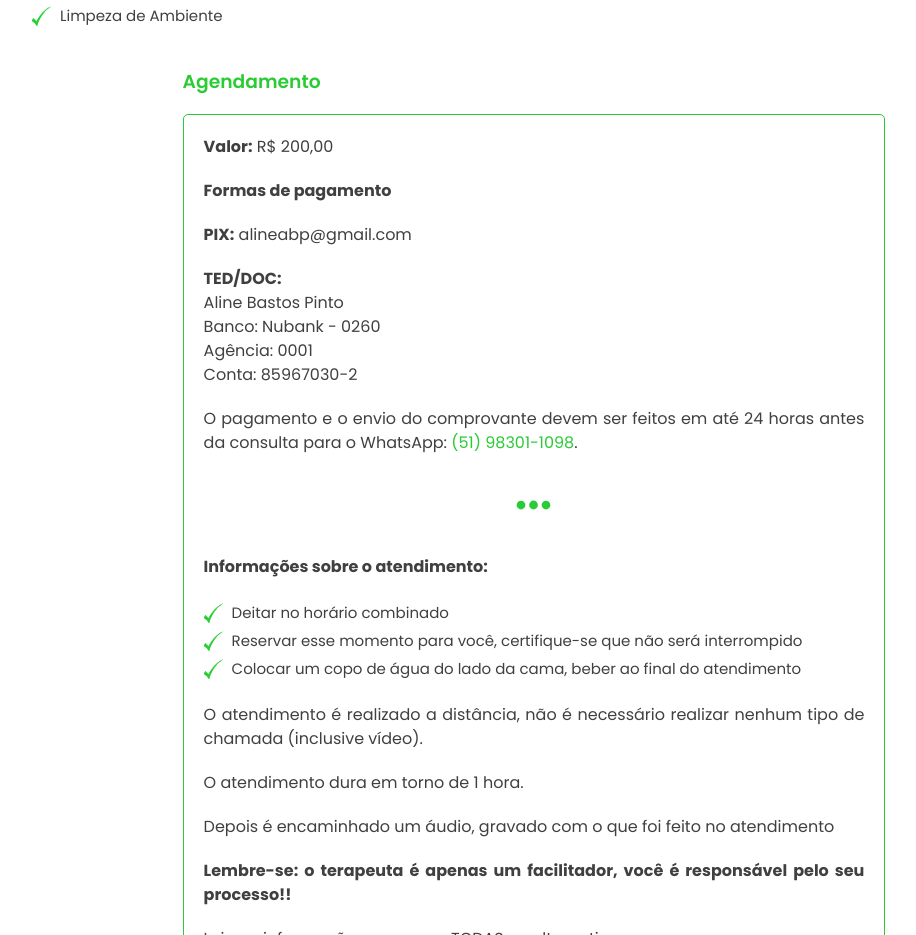
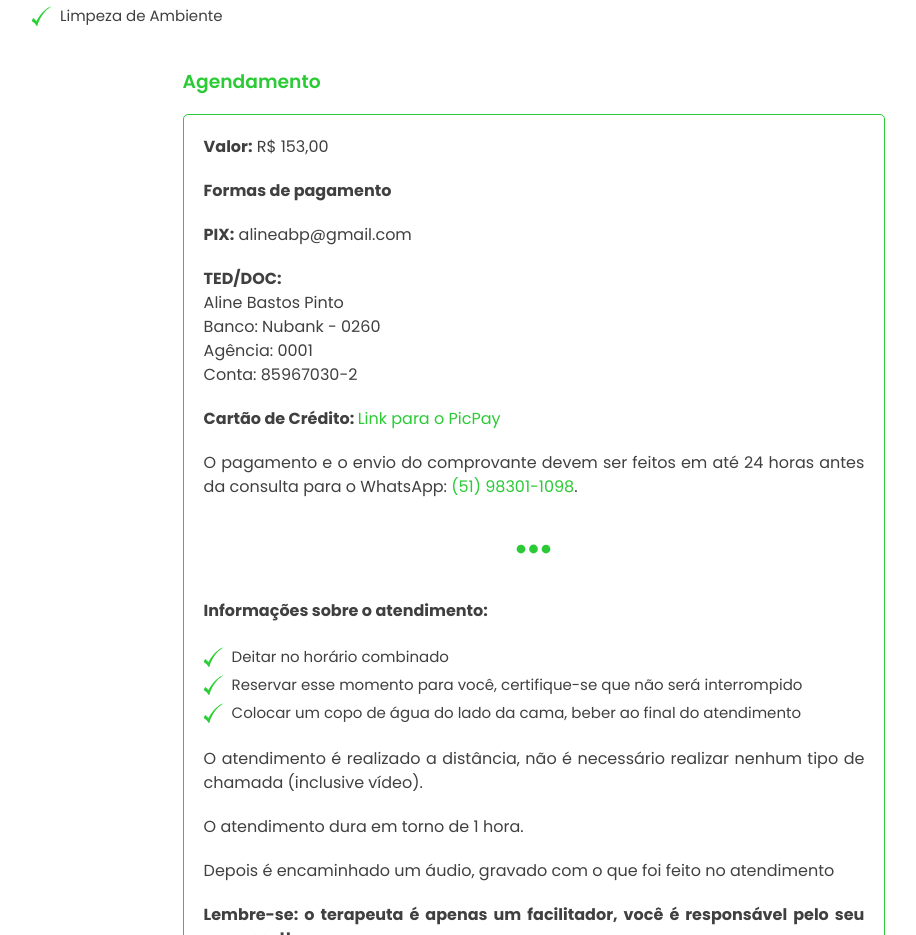
Before and after one commit to alinebastos/alinebastosterapeuta, a React (Create React App) app: page /apometria-cosmica in a window 1280 px wide. Shown: the part 1402-2337 px from the top of the page, without its empty margins (106-1022 px from the left). Built offline with nearby package versions, Linux system fonts and the light colour scheme.

Commit message:
Add PicPay

```diff
--- a/src/pages/apometria-cosmica/index.js
+++ b/src/pages/apometria-cosmica/index.js
@@ -146,7 +146,7 @@ function ApometriaCosmica () {
             <BoxWrapper>
                 <h3>Agendamento</h3>
                 <Box>
-                    <p><b>Valor:</b> R$ 200,00</p>
+                    <p><b>Valor:</b> R$ 153,00</p>
                     <p><b>Formas de pagamento</b></p>
                     <p><b>PIX:</b> alineabp@gmail.com</p>
                     <p><b>TED/DOC:</b><br />
@@ -154,6 +154,7 @@ function ApometriaCosmica () {
                     Banco: Nubank - 0260<br />
                     Agência: 0001<br />
                     Conta: 85967030-2</p>
+                    <p><b>Cartão de Crédito: </b><a href="https://picpay.me/alynebastoss/153.0" target="_blank" rel="noreferrer" >Link para o PicPay</a></p>
                     <p>O pagamento e o envio do comprovante devem ser feitos em até 24 horas antes da consulta para o WhatsApp: <a href='https://api.whatsapp.com/send?phone=5551983011098' target="_blank" rel="noreferrer">(51) 98301-1098</a>.</p>
                     <Icon icon={faEllipsis} />
                     <p><b>Informações sobre o atendimento:</b></p>
--- a/src/pages/unconcious-therapy/index.js
+++ b/src/pages/unconcious-therapy/index.js
@@ -131,6 +131,7 @@ function UnconciousTherapy () {
                     Banco: Nubank - 0260<br />
                     Agência: 0001<br />
                     Conta: 85967030-2</p>
+                    <p><b>Cartão de Crédito: </b><a href="https://picpay.me/alynebastoss/300.0" target="_blank" rel="noreferrer" >Link para o PicPay</a></p>
                     <p>O pagamento e o envio do comprovante devem ser feitos em até 24 horas antes da consulta para o WhatsApp: <a href='https://api.whatsapp.com/send?phone=5551983011098' target="_blank" rel="noreferrer">(51) 98301-1098</a>.</p>
                     <Icon icon={faEllipsis} />
                     <p>A duração do atendimento de Unconcious Therapy varia entre 1h e 2h, então reserve este tempo no dia do atendimento.</p>
```
